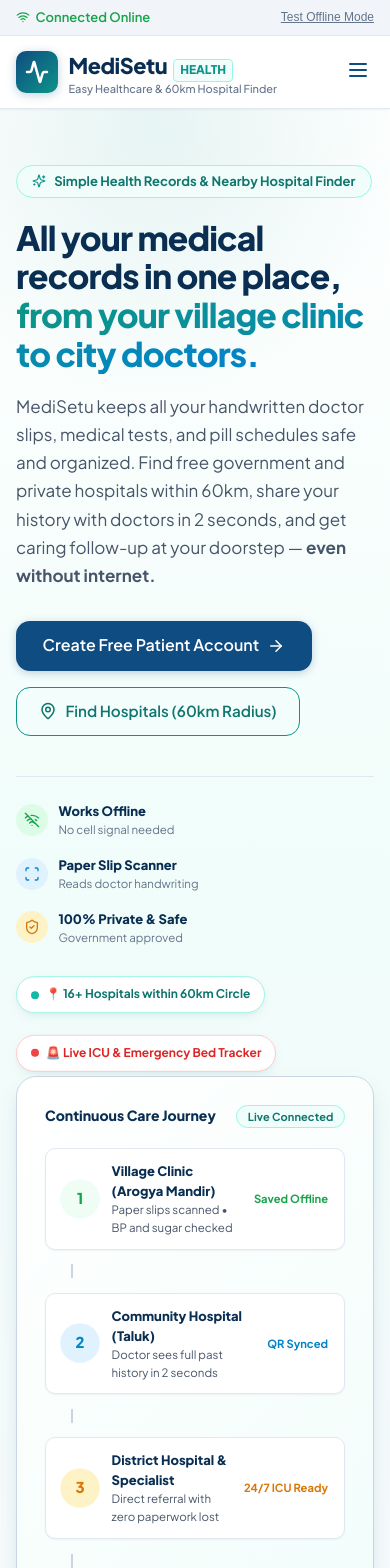
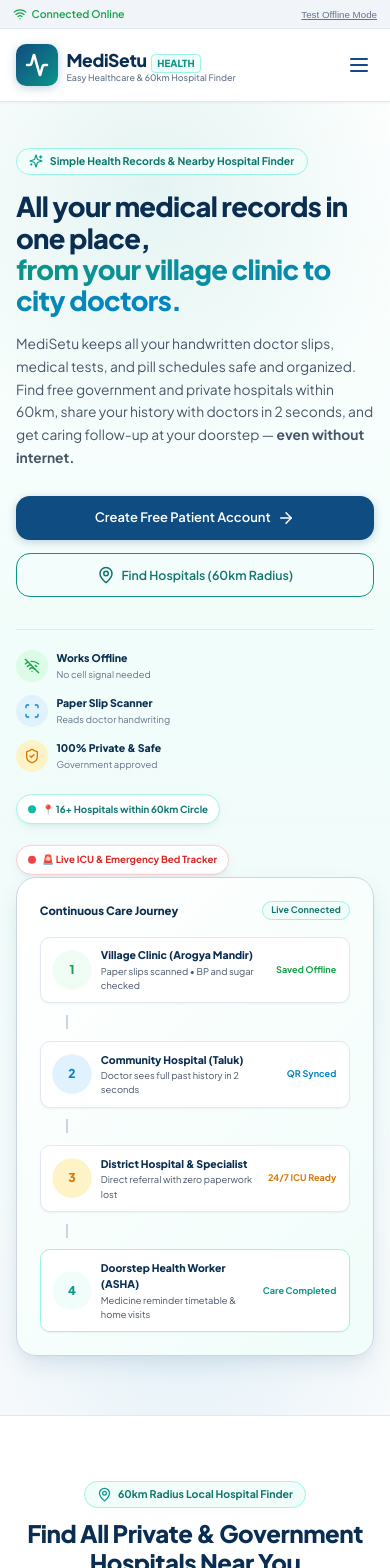
Before and after one commit to HarshVAnand/MediSetu, a React (Vite) app: page / in a window 390 px wide. Shown: the top 1568 px of the page. Built offline with nearby package versions, Linux system fonts and the light colour scheme.

Commit message:
Prepare MediSetu for deployment

```diff
--- a/src/components/Auth/DoctorLoginModal.jsx
+++ b/src/components/Auth/DoctorLoginModal.jsx
@@ -49,8 +49,7 @@
 
   const handleSelectDemo = (doctor) => {
     setEmail(doctor.email);
-    setPassword(doctor.password || 'doctor123');
-    onLoginSuccess(doctor);
+    setPassword(doctor.password || "");
   };
 
   return (
--- a/src/components/Auth/DoctorRegisterModal.jsx
+++ b/src/components/Auth/DoctorRegisterModal.jsx
@@ -1,3 +1,4 @@
+import "../../index.css";
 import React, { useState } from 'react';
 import { X, Stethoscope, Award, Building2, ShieldCheck, AlertCircle } from 'lucide-react';
 import { dbPut, enqueueSyncAction } from '../../services/db.js';
@@ -83,7 +84,10 @@
 
   return (
     <div className="modal-overlay" onClick={onClose}>
-      <div className="modal-dialog" onClick={(e) => e.stopPropagation()} style={{ maxWidth: '620px' }}>
+      <div
+  className="modal-dialog doctor-modal"
+  onClick={(e) => e.stopPropagation()}
+      >
 
         {/* HEADER */}
         <div className="modal-header">
@@ -144,7 +148,13 @@
 
         {/* REGISTRATION FORM */}
         <form onSubmit={handleSubmit}>
-          <div style={{ display: 'grid', gridTemplateColumns: '2fr 1fr 1fr', gap: '0.85rem' }}>
+          <div
+            className="doctor-form-grid-2"
+            style={{
+              display: 'grid',
+              gap: '0.85rem'
+           }}
+          >
             <div className="form-group">
               <label className="form-label">Doctor Name *</label>
               <input
@@ -181,7 +191,13 @@
             </div>
           </div>
 
-          <div style={{ display: 'grid', gridTemplateColumns: '1.2fr 1fr', gap: '0.85rem' }}>
+          <div
+            className="doctor-form-grid-2"
+            style={{
+              display: 'grid',
+              gap: '0.85rem'
+           }}
+          >
             <div className="form-group">
               <label className="form-label">UID (HPR / State Medical Council Reg No.) *</label>
               <input
@@ -218,7 +234,13 @@
             />
           </div>
 
-          <div style={{ display: 'grid', gridTemplateColumns: '1.2fr 1fr', gap: '0.85rem' }}>
+          <div
+            className="doctor-form-grid-2"
+            style={{
+             display: 'grid',
+             gap: '0.85rem'
+            }}
+          >
             <div className="form-group">
               <label className="form-label">Specialization / Department</label>
               <select
@@ -247,7 +269,13 @@
             </div>
           </div>
 
-          <div style={{ display: 'grid', gridTemplateColumns: '1.2fr 1fr', gap: '0.85rem' }}>
+          <div
+             className="doctor-form-grid-2"
+             style={{
+               display: 'grid',
+               gap: '0.85rem'
+              }}
+          >
             <div className="form-group">
               <label className="form-label">Official Email (for Login) *</label>
               <input
@@ -273,12 +301,19 @@
           </div>
 
           {/* SUBMIT BUTTON */}
-          <div style={{ marginTop: '1.5rem', display: 'flex', flexDirection: 'column', gap: '0.75rem' }}>
+          <div
+            style={{
+              marginTop: '1.5rem',
+              display: 'flex',
+              flexDirection: 'column',
+              gap: '0.75rem'
+           }}
+          >
             <button
-              type="submit"
-              disabled={isSubmitting}
-              className="btn btn-teal btn-lg"
-              style={{ width: '100%' }}
+                type="submit"
+                disabled={isSubmitting}
+                className="btn btn-teal btn-lg"
+                style={{ width: '100%' }}
             >
               {isSubmitting ? 'Registering Practitioner Profile...' : 'Complete Doctor Registration'}
             </button>
--- a/src/components/Auth/PatientRegisterModal.jsx
+++ b/src/components/Auth/PatientRegisterModal.jsx
@@ -208,7 +208,7 @@
         <form onSubmit={handleSubmit}>
 
           {/* PERSONAL DETAILS */}
-          <div style={{ display: 'grid', gridTemplateColumns: '2fr 1fr 1fr', gap: '0.85rem' }}>
+          <div className="doctor-form-grid-3">
             <div className="form-group">
               <label className="form-label">Full Name *</label>
               <input
@@ -245,7 +245,7 @@
             </div>
           </div>
 
-          <div style={{ display: 'grid', gridTemplateColumns: '1.2fr 1fr', gap: '0.85rem' }}>
+          <div className="doctor-form-grid-2">
             <div className="form-group">
               <label className="form-label">Email Address (for Login) *</label>
               <input
--- a/src/components/Layout/Navbar.jsx
+++ b/src/components/Layout/Navbar.jsx
@@ -1,17 +1,12 @@
 import React, { useState } from 'react';
 import {
-  HeartHandshake,
   Activity,
   User,
   Stethoscope,
   LogOut,
   Menu,
   X,
-  QrCode,
-  MapPin,
-  Shield,
-  ChevronRight,
-  Sparkles
+  QrCode
 } from 'lucide-react';
 
 export const Navbar = ({
@@ -167,6 +162,15 @@
                 <Stethoscope size={15} />
                 <span>Doctor Login</span>
               </button>
+              <button
+                  id="btn-register-doctor"
+                  onClick={() => onOpenAuthModal('doctor-register')}
+                  className="btn btn-teal btn-sm"
+                  style={{ fontSize: '0.825rem' }}
+              >
+                 <Stethoscope size={15} />
+                 <span>Doctor Register</span>
+                 </button>
 
               <button
                 id="btn-get-started"
@@ -302,6 +306,16 @@
                 <Stethoscope size={16} /> Doctor Login
               </button>
               <button
+                  onClick={() => {
+                  onOpenAuthModal('doctor-register');
+                  setMobileMenuOpen(false);
+                }}
+                  className="btn btn-teal"
+                  style={{ width: '100%', justifyContent: 'center' }}
+              >
+  <Stethoscope size={16} /> Doctor Register
+</button>
+              <button
                 onClick={() => { onOpenAuthModal('patient-register'); setMobileMenuOpen(false); }}
                 className="btn btn-primary"
                 style={{ width: '100%', justifyContent: 'center' }}
--- a/src/index.css
+++ b/src/index.css
@@ -409,27 +409,184 @@
 }
 
 /* Responsiveness */
-@media (max-width: 768px) {
+html {
+  font-size: 16px;
+  scroll-behavior: smooth;
+}
+
+body {
+  overflow-x: hidden;
+}
+
+img,
+svg,
+video,
+canvas {
+  max-width: 100%;
+  height: auto;
+  display: block;
+}
+
 .app-container {
-    padding: 0 1rem;
+  width: 100%;
+  max-width: 1280px;
+  margin: 0 auto;
+  padding-inline: clamp(16px, 4vw, 32px);
+}
+
+.page-wrapper {
+  width: 100%;
+  overflow-x: hidden;
 }
 
 .med-card {
-    padding: 1.15rem;
-  }
-
-  .btn {
-    padding: 0.6rem 1rem;
-    font-size: 0.875rem;
-    min-height: 44px; /* Touch target accessibility */
+  width: 100%;
 }
 
 .tabs-container {
-    gap: 0.25rem;
+  display: flex;
+  overflow-x: auto;
+  scrollbar-width: none;
+  -webkit-overflow-scrolling: touch;
+}
+
+.tabs-container::-webkit-scrollbar {
+  display: none;
 }
 
 .tab-btn {
-    padding: 0.6rem 0.85rem;
-    font-size: 0.875rem;
+  flex-shrink: 0;
+}
+
+/* Large tablets */
+@media (max-width:1024px){
+
+    html{
+        font-size:15px;
+    }
+
+    .app-container{
+        padding-inline:24px;
+    }
+
+}
+
+/* Tablets */
+@media (max-width:768px){
+
+    html{
+        font-size:14px;
+    }
+
+    .app-container{
+        padding-inline:16px;
+    }
+
+    .med-card{
+        padding:1rem;
+    }
+
+    .btn{
+        width:100%;
+        justify-content:center;
+        min-height:44px;
+    }
+
+    .btn-sm{
+        width:auto;
+    }
+
+    .tabs-container{
+        gap:.5rem;
+    }
+
+    .tab-btn{
+        padding:.7rem 1rem;
+        font-size:.9rem;
+    }
+
+}
+
+/* Phones */
+@media (max-width:480px){
+
+    html{
+        font-size:13px;
+    }
+
+    .modal-content{
+        padding:1rem;
+        border-radius:16px;
+    }
+
+    .med-card{
+        border-radius:14px;
+    }
+
+    h1{
+        font-size:2rem;
+    }
+
+    h2{
+        font-size:1.6rem;
+    }
+
+    h3{
+        font-size:1.25rem;
+    }
+    /* Doctor Register Modal */
+
+.doctor-form-grid-3{
+    display:grid;
+    grid-template-columns:2fr 1fr 1fr;
+    gap:0.85rem;
+}
+
+.doctor-form-grid-2{
+    display:grid;
+    grid-template-columns:1.2fr 1fr;
+    gap:0.85rem;
+}
+
+.doctor-modal{
+    width:95%;
+    max-width:900px;
+    max-height:90vh;
+    overflow-y:auto;
+    padding:2rem;
+    box-sizing:border-box;
+}
+
+@media (max-width:768px){
+
+    .doctor-form-grid-3{
+        grid-template-columns:1fr;
+    }
+
+    .doctor-form-grid-2{
+        grid-template-columns:1fr;
+    }
+
+    .doctor-modal{
+        width:95%;
+        max-width:95%;
+        padding:20px;
     }
 }
+
+@media (max-width:768px){
+
+  .modal-dialog{
+      width:95% !important;
+      max-width:95% !important;
+      padding:20px !important;
+  }
+
+  .btn{
+      width:100%;
+      justify-content:center;
+  }
+
+}
+
+}
```
Lines whose indentation alone changed are shown as unchanged.
